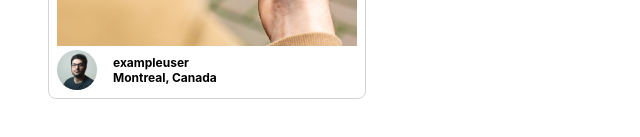
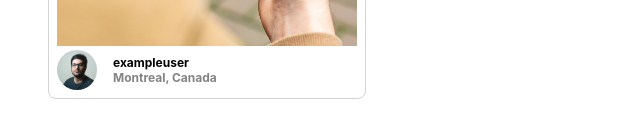
Before and after one commit to vikkisupurrbe/photolabs, a React (Vite) app in the folder frontend/: page / in a window 1280 px wide. Shown: the part 187-324 px from the top of the page, without its empty margins (0-640 px from the left). Built offline with nearby package versions, Linux system fonts and the light colour scheme; the HTML template or start-up script is replaced by a standard one.

Commit message:
Fix user location naming

```diff
--- a/frontend/src/components/PhotoListItem.jsx
+++ b/frontend/src/components/PhotoListItem.jsx
@@ -16,7 +16,7 @@
 
         <div className="photo-list__user-info">
           <div>{user.username}</div>
-          <div className="photo-list-item__location">
+          <div className="photo-list__user-location">
             {location.city}, {location.country}
           </div>
         </div>
```
